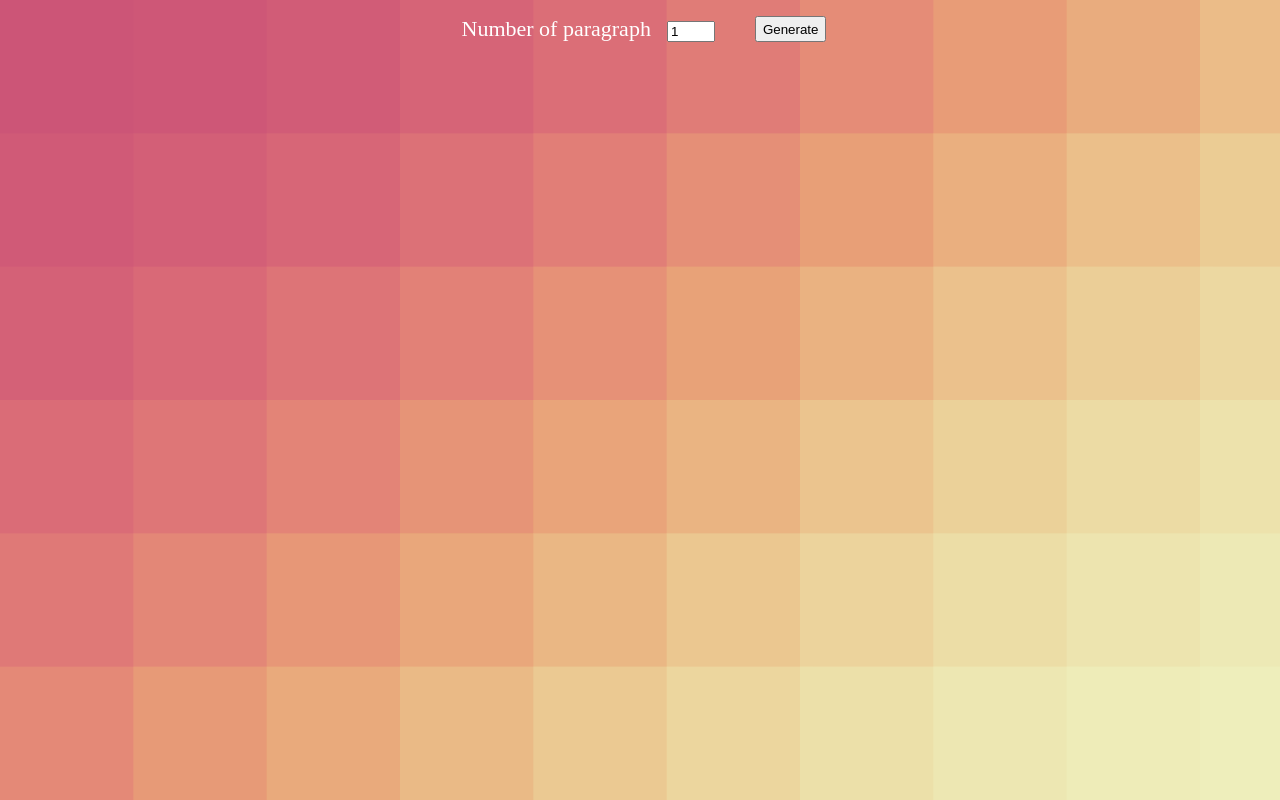
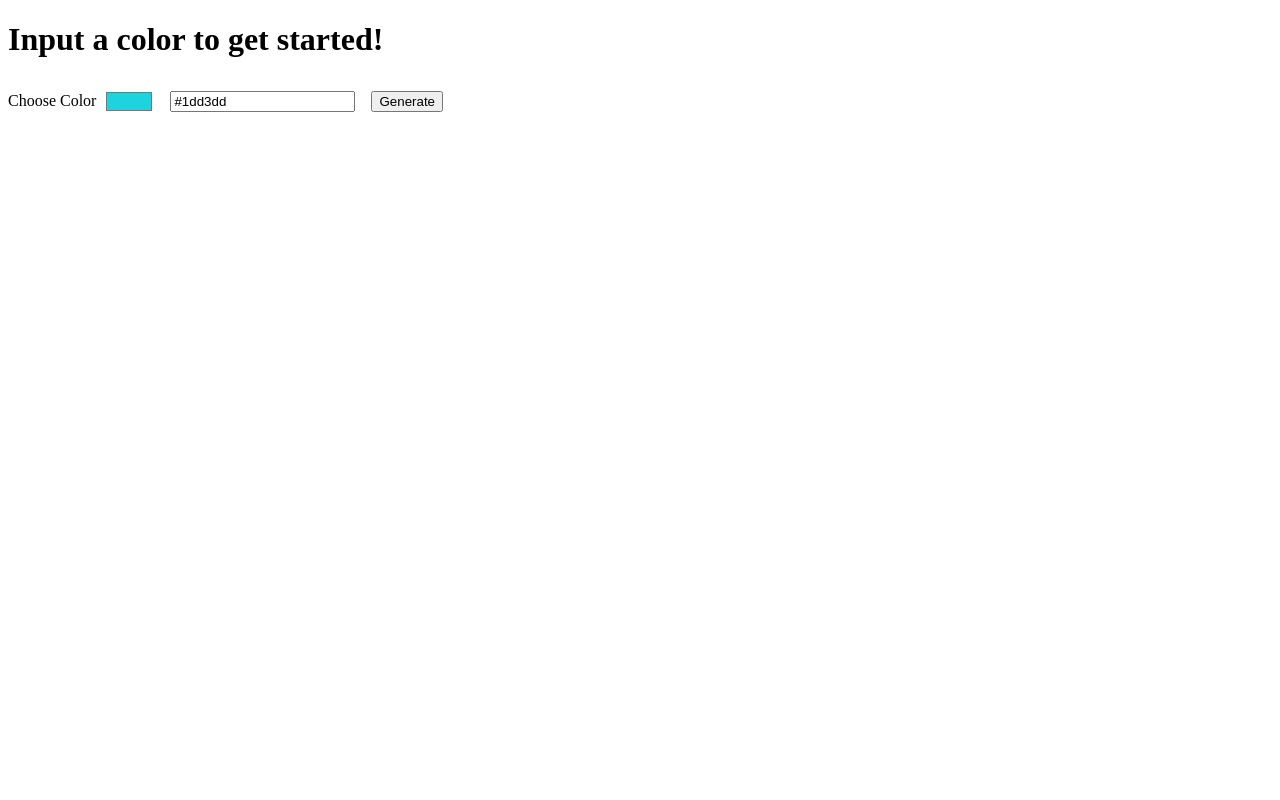
Before and after one commit to barla-x88/react-apps, a React (Vite) app: page / in a window 1280 px wide. Built offline with nearby package versions, Linux system fonts and the light colour scheme.

Commit message:
20 - Color Generator Project
NOTE - Project needs a lot of refactoring.

```diff
--- a/package.json
+++ b/package.json
@@ -5,6 +5,7 @@
   "type": "module",
   "scripts": {
     "dev": "vite",
+    "devhost": "vite --host",
     "build": "vite build",
     "lint": "eslint src --ext js,jsx --report-unused-disable-directives --max-warnings 0",
     "preview": "vite preview"
@@ -12,7 +13,8 @@
   "dependencies": {
     "react": "^18.2.0",
     "react-dom": "^18.2.0",
-    "react-spinners": "^0.13.8"
+    "react-spinners": "^0.13.8",
+    "react-toastify": "^9.1.3"
   },
   "devDependencies": {
     "@types/react": "^18.0.28",
--- a/src/App.jsx
+++ b/src/App.jsx
@@ -1,6 +1,13 @@
-import DummyTextGenerator from "./components/DummyTextGenerator";
+import ColorGenerator from "./components/ColorGenerator";
+import { ToastContainer, toast } from "react-toastify";
+import "react-toastify/dist/ReactToastify.css";
 
 const App = () => {
-  return <DummyTextGenerator />;
+  return (
+    <div>
+      <ToastContainer position="top-center" />
+      <ColorGenerator fn={toast} />
+    </div>
+  );
 };
 export default App;
--- /dev/null
+++ b/src/components/ColorGenerator/ColorGenerator.jsx
@@ -0,0 +1,10 @@
+import Form from "./Form";
+
+const ColorGenerator = ({ fn }) => {
+  return (
+    <>
+      <Form fn={fn} />
+    </>
+  );
+};
+export default ColorGenerator;
--- /dev/null
+++ b/src/components/ColorGenerator/ColorList.jsx
@@ -0,0 +1,21 @@
+import SingleColor from "./SingleColor";
+
+const ColorList = ({ shades, tints, fn }) => {
+  return (
+    <div className="ColorList">
+      <h1>Shades</h1>
+      <div className="shades" style={{ display: "flex", flexWrap: "wrap" }}>
+        {shades.map((color, i) => (
+          <SingleColor color={color} key={i} fn={fn} />
+        ))}
+      </div>
+      <h1>Tints</h1>
+      <div className="tints" style={{ display: "flex", flexWrap: "wrap" }}>
+        {tints.map((color, i) => (
+          <SingleColor color={color} key={i} fn={fn} />
+        ))}
+      </div>
+    </div>
+  );
+};
+export default ColorList;
--- /dev/null
+++ b/src/components/ColorGenerator/Form.css
@@ -0,0 +1,15 @@
+form {
+  display: flex;
+  align-items: center;
+  min-width: fit-content;
+}
+
+form input {
+  margin: 0.5rem;
+}
+
+input[type="color"] {
+  border: none;
+  padding: 0;
+  background-color: transparent;
+}
--- /dev/null
+++ b/src/components/ColorGenerator/Form.jsx
@@ -0,0 +1,44 @@
+import { useState } from "react";
+import colorGen from "./colorGen";
+import ColorList from "./ColorList";
+import "./Form.css";
+
+const Form = ({ fn }) => {
+  const [colors, setColors] = useState(null);
+  const [color, setColor] = useState("#1dd3dd");
+
+  const handleSubmit = (e) => {
+    e.preventDefault();
+    const colors = colorGen(color);
+    setColors(colors);
+  };
+  return (
+    <>
+      <h1>Input a color to get started!</h1>
+      <form onSubmit={handleSubmit}>
+        <label htmlFor="color">Choose Color</label>
+        <input
+          type="color"
+          name="color"
+          id="color"
+          onChange={(e) => {
+            setColor(e.target.value);
+          }}
+          value={color}
+        />
+        <input
+          type="text"
+          name="colorCode"
+          id="colorCode"
+          value={color}
+          onChange={(e) => {
+            setColor(e.target.value);
+          }}
+        />
+        <input type="submit" value="Generate" />
+      </form>
+      {colors && <ColorList {...colors} fn={fn} />}
+    </>
+  );
+};
+export default Form;
--- /dev/null
+++ b/src/components/ColorGenerator/SingleColor.jsx
@@ -0,0 +1,22 @@
+const SingleColor = ({ color, fn }) => {
+  return (
+    <div
+      style={{ display: "flex", flexDirection: "column", alignItems: "center" }}
+    >
+      <div
+        style={{
+          backgroundColor: color,
+          width: "100px",
+          height: "100px",
+        }}
+        onClick={() => {
+          navigator.clipboard.writeText(color).then(() => {
+            fn("copied to clipboard!");
+          });
+        }}
+      ></div>
+      <p>{color}</p>
+    </div>
+  );
+};
+export default SingleColor;
--- /dev/null
+++ b/src/components/ColorGenerator/colorGen.js
@@ -0,0 +1,51 @@
+function colorGen(colorCode) {
+  console.log(colorCode);
+  //converts hex to rgb
+  const toRGB = function (color = "#000000") {
+    const codeWithoutHash = [
+      color.substring(1, 3),
+      color.substring(3, 5),
+      color.substring(5),
+    ];
+
+    return codeWithoutHash.map((hexValue) => parseInt(hexValue, 16));
+  };
+
+  // gets shades
+  const getShades = function (rgb = []) {
+    const allShades = [];
+    for (let i = 1; i <= 10; i++) {
+      const multiplier = (i * 10) / 100;
+      const rgbColor = rgb.map((el) => Math.floor(el - el * multiplier));
+      const hexColor =
+        "#" + rgbColor.map((el) => el.toString(16).padStart(2, "0")).join("");
+
+      allShades.push(hexColor);
+    }
+    return allShades;
+  };
+
+  //3. get tints
+  const getTints = function (rgb = []) {
+    const allShades = [];
+    for (let i = 1; i <= 10; i++) {
+      const multiplier = (i * 10) / 100;
+      const rgbColor = rgb.map(
+        (el) => Math.floor((255 - el) * multiplier) + el
+      );
+      const hexColor =
+        "#" + rgbColor.map((el) => el.toString(16).padStart(2, "0")).join("");
+
+      allShades.push(hexColor);
+    }
+    return allShades;
+  };
+
+  //
+  const rgbValue = toRGB(colorCode);
+  const shades = getShades(rgbValue);
+  const tints = getTints(rgbValue);
+  return { shades, tints };
+}
+
+export default colorGen;
--- /dev/null
+++ b/src/components/ColorGenerator/index.jsx
@@ -0,0 +1 @@
+export { default } from "./ColorGenerator";
```
Also changed, not shown: 1 other file (tests, documents, lock files or other folders).
